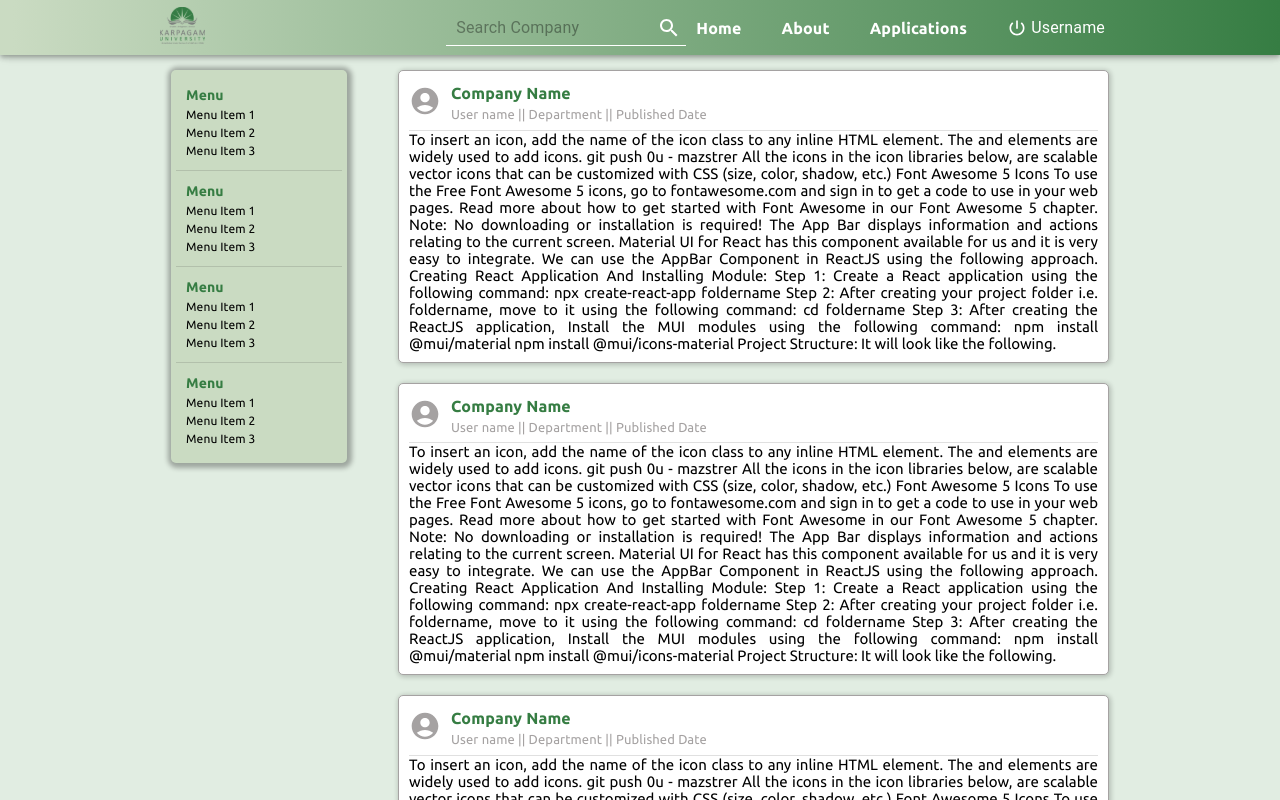
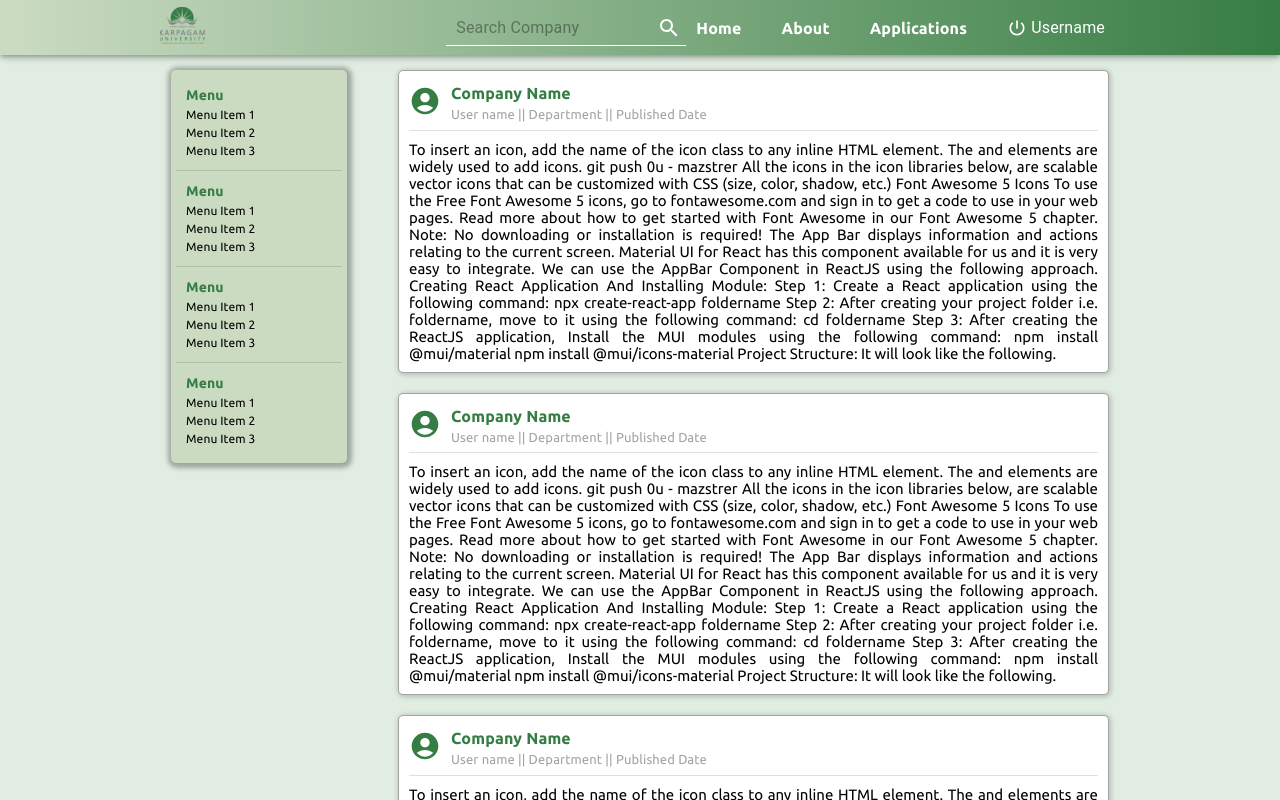
Before and after one commit to aakkss37/MERN-Placement-and-Internship-Cell, a React (Create React App) app in the folder student_login/: page / in a window 1280 px wide. Shown: the top 800 px of the page. Built offline with nearby package versions, Linux system fonts and the light colour scheme.

Commit message:
css enhanced

```diff
--- a/student_login/src/components/Home/main/card/Card.jsx
+++ b/student_login/src/components/Home/main/card/Card.jsx
@@ -8,7 +8,7 @@ const Card = () => {
 		<CardContainer>
 
 			<CardHead>
-				<UserImg><AccountCircleIcon style={{ color: '#a5a2a2', fontSize: '2rem', padding: 0, }}/></UserImg>
+				<UserImg><AccountCircleIcon style={{ color: '#367D43', fontSize: '2rem', padding: 0, }}/></UserImg>
 				<UserDetail>
 					<ConpanyName>Company Name</ConpanyName>
 					<Author>User name || Department || Published Date</Author>
--- a/student_login/src/components/Home/main/card/cardStyle.js
+++ b/student_login/src/components/Home/main/card/cardStyle.js
@@ -1,4 +1,4 @@
-import { styled, Box, Divider, Typography } from '@mui/material';
+import { styled, Box, Typography } from '@mui/material';
 
 
 export const CardContainer = styled(Box)(({theme})=>({
@@ -54,7 +54,7 @@ export const Author = styled(Typography)(({theme})=>({
 /* BODY */
 
 export const CardBody = styled(Box)(({theme})=>({
-
+	marginTop: 10,
 }));
 
 export const Experience = styled(Box)(({theme})=>({
```
